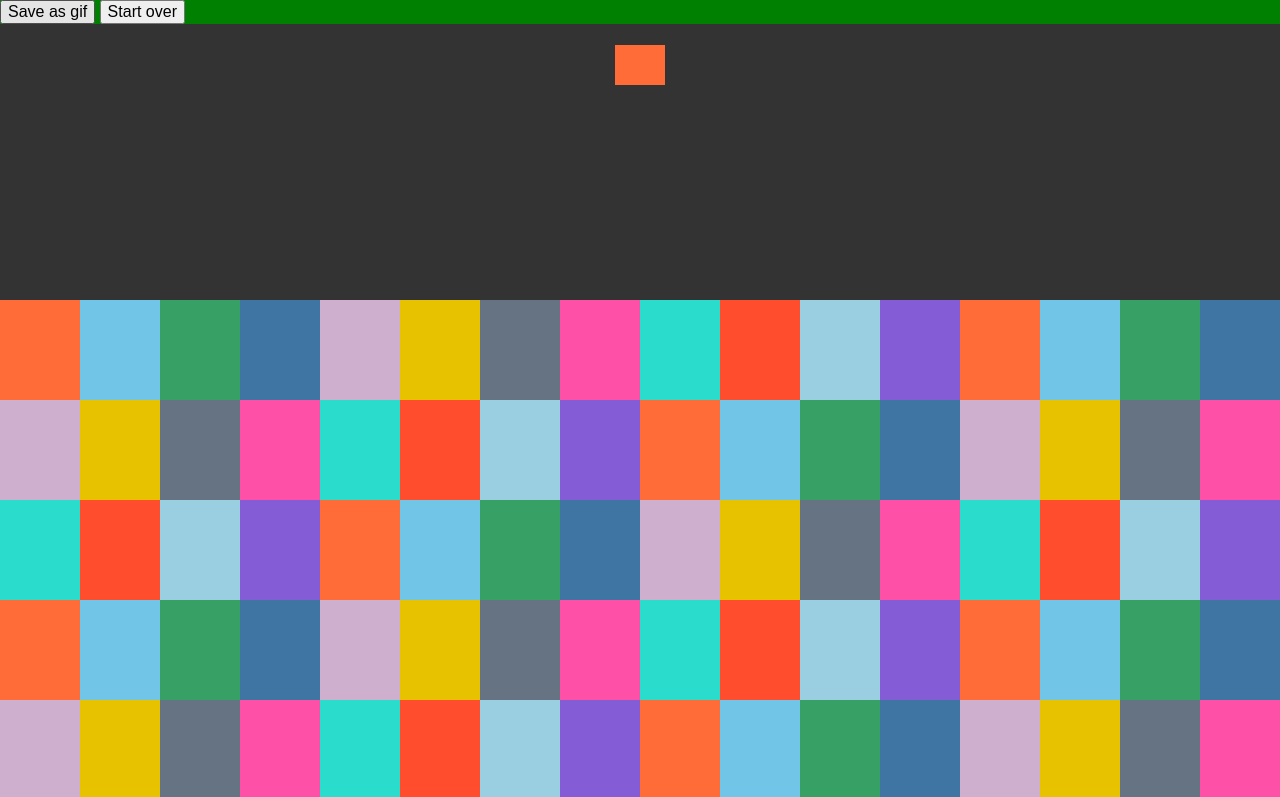
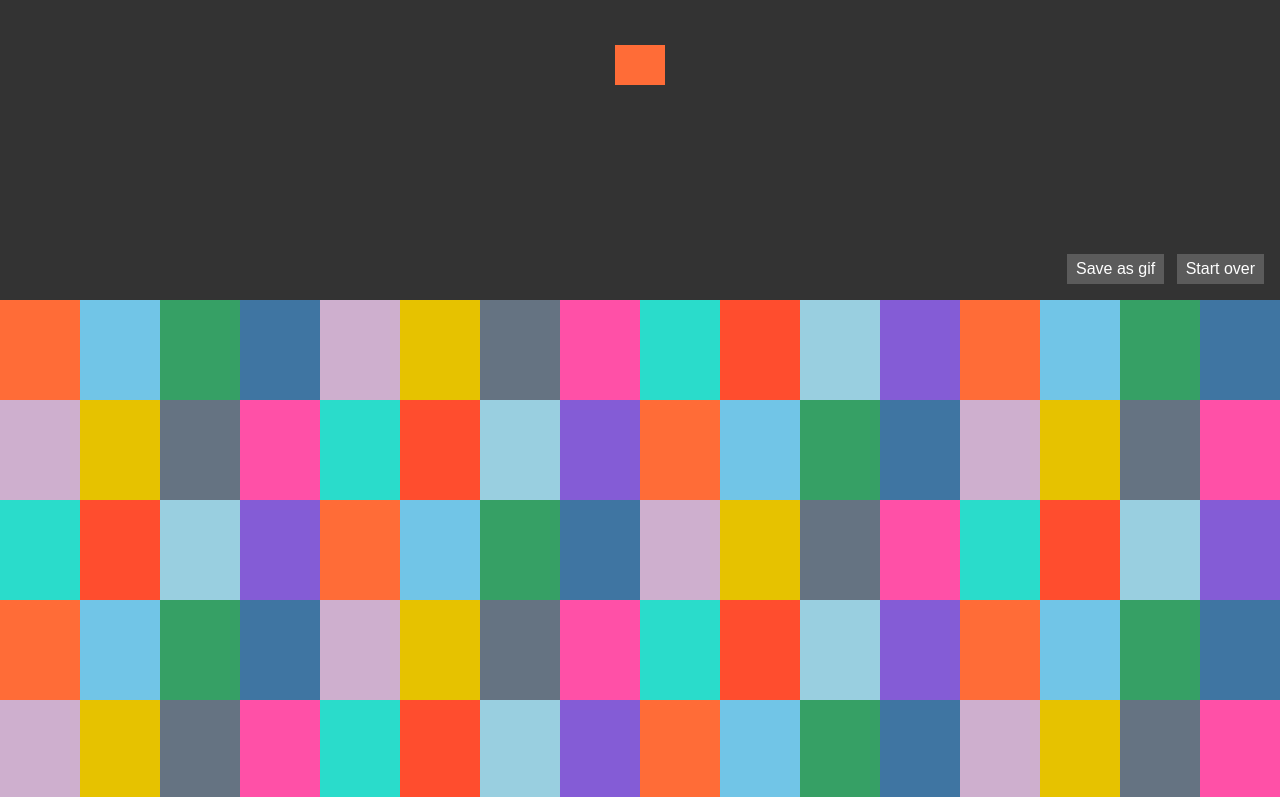
Before and after one commit to kajsaunge/robot, a website: page src/index.html in a window 1280 px wide. Both pictures are taken after a click on the element 40 px from the left and 50 px from the top of the page. Shown: the top 797 px of the page. Drawn offline with Linux system fonts and the light colour scheme.

Commit message:
Fixes styling on robot controllers.

```diff
--- a/src/index.html
+++ b/src/index.html
@@ -32,9 +32,9 @@
       <div id="robot-left-foot"></div>
     </div>
       <!-- only show when robot creation has started -->
-  <nav class="nav">
-      <button id="sadeButton" class="save-button">Save as gif</button>
-      <button id="restartButton" class="start-over-button">Start over</button>
+  <nav id="robotControllersContainer" class="nav">
+      <button id="sadeButton" class="robot-controllers save-button">Save as gif</button>
+      <button id="restartButton" class="robot-controllers start-over-button">Start over</button>
     </nav>
   </header>
   <main id="color-container">
--- a/src/scripts/main.js
+++ b/src/scripts/main.js
@@ -14,6 +14,7 @@ document.addEventListener('DOMContentLoaded', function () {
   var createRobotPart = robotPart.head;
   var nextPart = 1;
   let restartButton = document.getElementById('restartButton');
+  let robotControllersContainer = document.getElementById('robotControllersContainer');
 
   let restart = () => {
     restartButton.addEventListener('click', function() {
@@ -37,6 +38,7 @@ document.addEventListener('DOMContentLoaded', function () {
             var robotHeadElement = document.getElementById('robot-head');
             robotHeadElement.className = "active";
             document.getElementById('color-container').className = "active";
+            robotControllersContainer.classList.add('active');
             robotHeadElement.style.background = getComputedStyle(this).backgroundColor;
             createRobotPart += nextPart;
             break;
--- a/src/scss/main.scss
+++ b/src/scss/main.scss
@@ -43,7 +43,33 @@ header {
   }
 }
 nav {
-  background: green;
+  bottom: -26px;
+  right: 16px;
+  &.active {
+    transition: bottom 1s ease-in;
+    position: absolute;
+    bottom: 16px;
+  }
+}
+.robot-controllers {
+  border: none;
+  outline: none;
+  cursor: pointer;
+  background-color: rgba(255, 255, 255, .2);
+  color: white;
+  padding: 6px 9px;
+  margin: 0;
+  margin-right: 8px;
+  transition: background-color .2s ease-in;
+  &:last-child {
+    margin-right: 0;
+  }
+  &:hover {
+    background: rgba(255, 255, 255, .3);
+  }
+  &:active {
+    background: rgba(255, 255, 255, .2);
+  }
 }
 
 // ROBOT ////////////////////////////////////////////////////////////////
@@ -61,7 +87,6 @@ nav {
   height: 0;
   transform: scale(0);
   transition: .8s cubic-bezier(.17,.67,.67,1.18);
-  transition-delay: .5s;
   background: repeating-linear-gradient(125deg, #333, #333 1px, #666 1px, #666 20px);
   &.active {
     position: absolute;
@@ -70,6 +95,8 @@ nav {
     width: 50px;
     height: 40px;
     transform: scale(1);
+    transition-delay: .5s;
+
   }
 }
 #head-krusidull {
```
Also changed, not shown: build/css/main.css.
